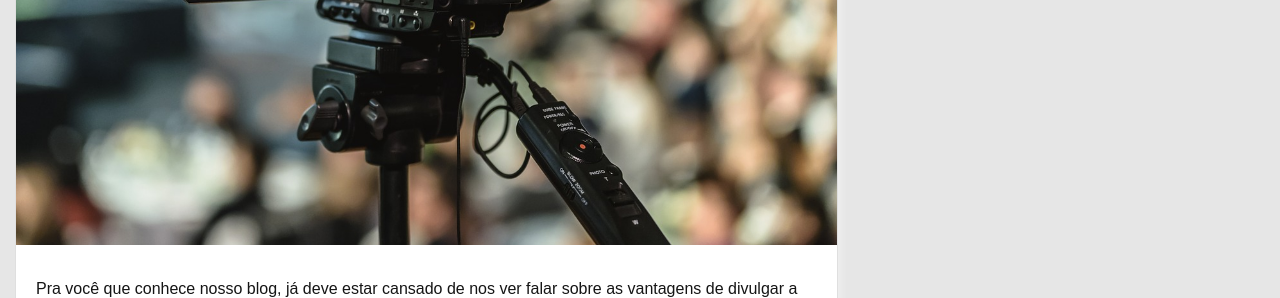
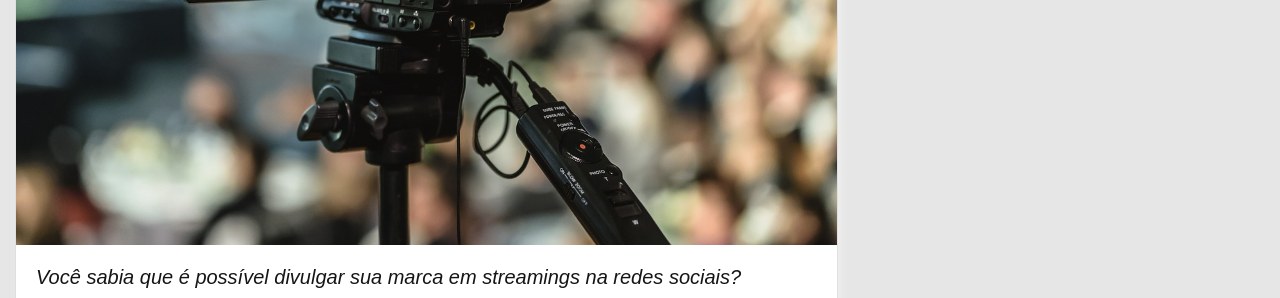
Before and after one commit to elisatanizawa/GoStreaming, a plain HTML site: page GoStreamingv3/public/redes_sociais_acessibilidade_video_vivo.html in a window 1280 px wide. Shown: the part 500-798 px from the top of the page. Drawn offline with nearby package versions, Linux system fonts and the light colour scheme; no server answers.

Commit message:
Update redes_sociais_acessibilidade_video_vivo.html

```diff
--- a/GoStreamingv3/public/redes_sociais_acessibilidade_video_vivo.html
+++ b/GoStreamingv3/public/redes_sociais_acessibilidade_video_vivo.html
@@ -47,7 +47,7 @@
 		       </div>
 		       <img class="card-img-top" src="img/Transmissoes_ao_vivo.jpg" alt="Card image cap">
 		       <div class="card-body">
-		         <h5 class="card-title subtitulo"></h5>
+		         <h5 class="card-title subtitulo">Você sabia que é possível divulgar sua marca em streamings na redes sociais?</h5>
 		         <p class="card-text">
 					Pra você que conhece nosso blog, já deve estar cansado de nos ver falar sobre as vantagens de divulgar a sua empresa com as transmissões ao vivo. Se é a primeira vez que vem nos visitar, <a href="#" id="botao-modal"> clique aqui.</a> e já se cadastre para receber o nosso conteúdo.</p>
 					<p>As redes socias acabaram se tornando um meio de comunicação com mil e uma utilidades. Lá atrás, nos primórdios do século XXI, no famoso MSN, já era possível realizar chamadas de vídeo em tempo real, e dessa forma se  conectar com quem quer que estivesse a qualquer distância. Contudo, a velocidade da internet e a qualidade de resolução das webcams, faziam com que as chamadas de vídeo não fosse o carro chefe das redes sociais.</p>
```
